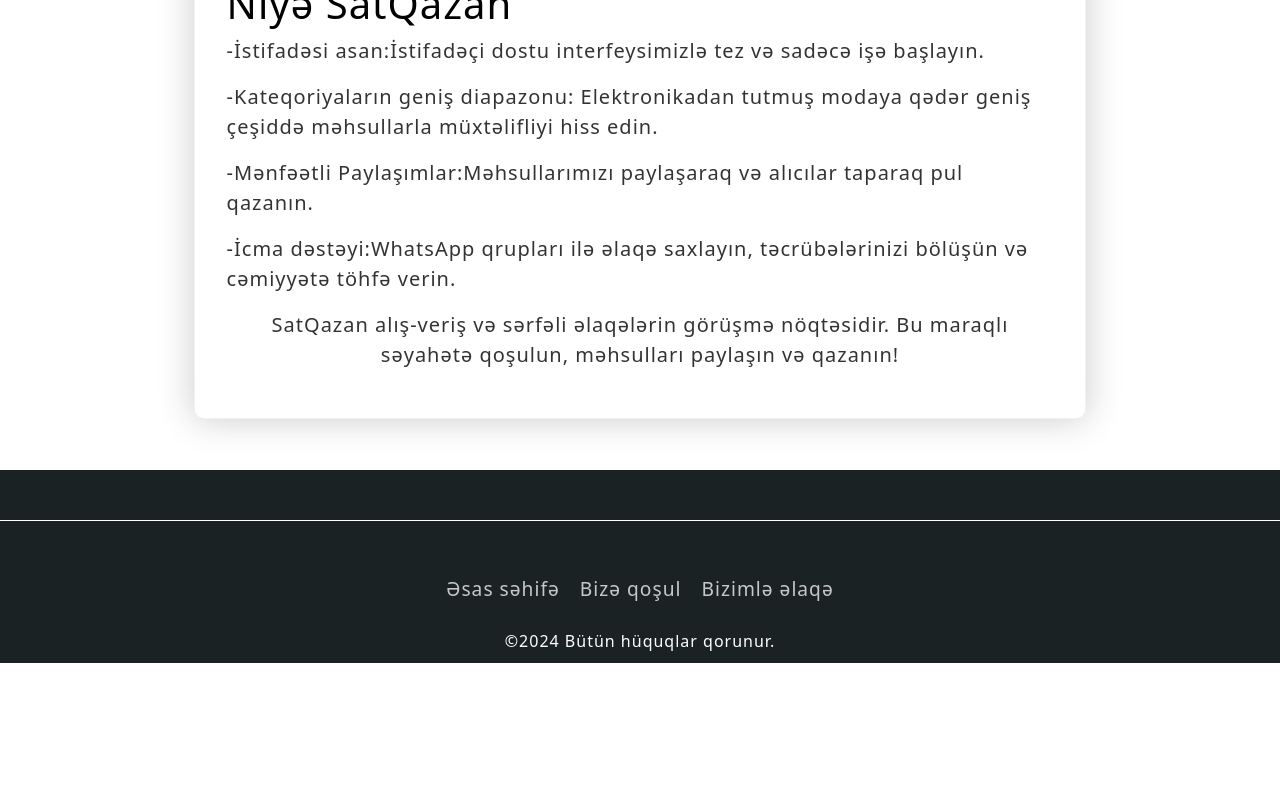
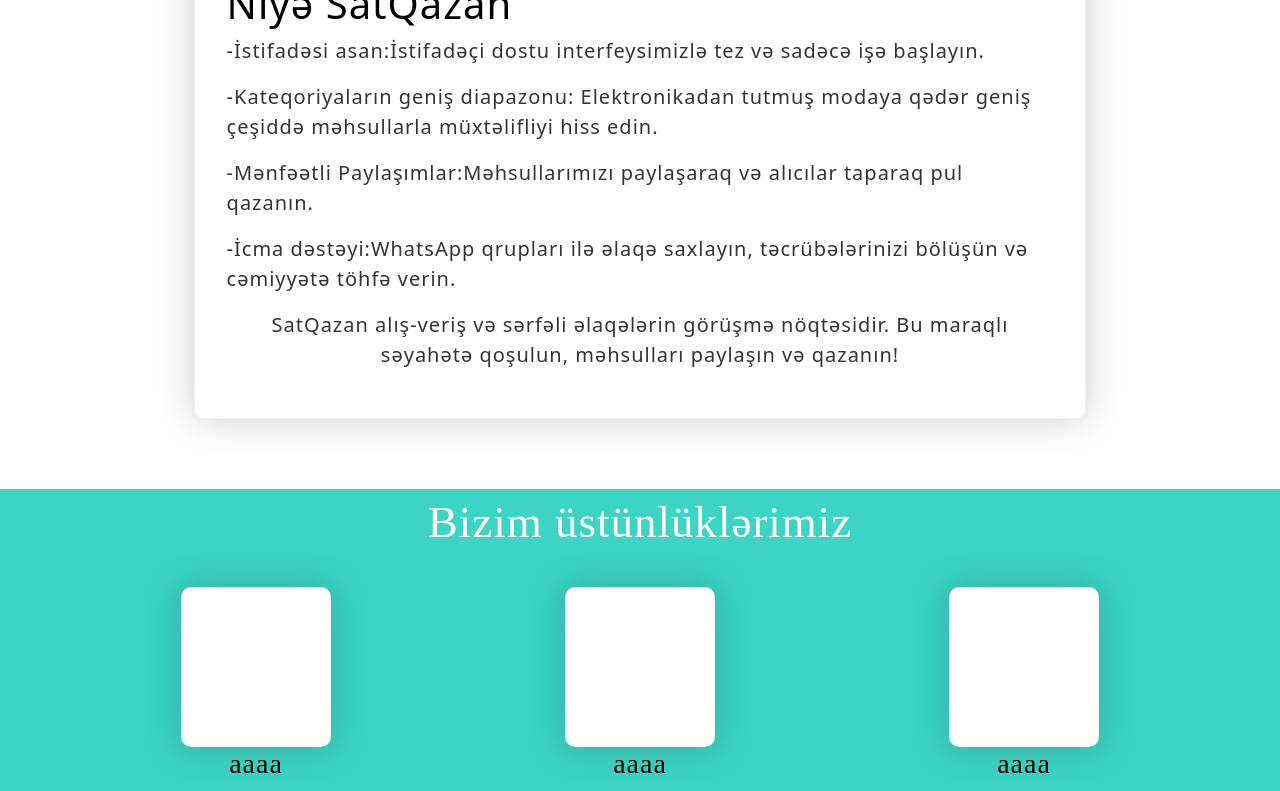
Before and after one commit to rashadibra/Sat_qazan, a React (Create React App) app in the folder sat_qazan/: page / in a window 1280 px wide. Shown: the part 421-1212 px from the top of the page. Before the commit the page ends 1084 px from the top, so only its background shows below. Built offline with nearby package versions, Linux system fonts and the light colour scheme.

Commit message:
first commit

```diff
--- /dev/null
+++ b/sat_qazan/src/components/Main/MainComponents/About/About.css
@@ -0,0 +1,74 @@
+/* ADVANTAGES */
+.advantages{
+    width: 100%;
+    background-color: #3dd4c3;
+    color: white;
+    margin-top: 30px;
+    font-family: "poppins";
+}
+.advantages>div{
+    width: 90%;
+    margin:70px auto 0 auto;
+}
+.advantages .title{
+    font-size: 45px;
+    text-align: center;
+    padding-bottom: 20px;
+}
+.advantages .info{
+    display: flex;
+    justify-content:space-around ;
+    width:100% ;
+
+}
+.advantages .infoContainers{
+    margin: 10px;
+}
+.advantages .infoContainersIcon{
+    width: 150px;
+    height: 160px;
+    background-color: #fff;
+    border: 1px solid hsla(0, 0%, 65%, 0.158);
+    box-shadow: 0 0 36px 1px rgba(0, 0, 0, 0.2);
+    border-radius: 10px;
+    backdrop-filter: blur(30px);
+    padding: 1rem;
+    -webkit-border-radius: 10px;
+    -moz-border-radius: 10px;
+    -ms-border-radius: 10px;
+    -o-border-radius: 10px;
+    z-index: 100;
+}
+.advantages .infoContainersInfo{
+   color: black;
+    width: 100%;
+    text-align: center;
+}
+/* RULES */
+.rules{
+    margin-top:10px ;
+    width: 100%;
+}
+.rules>div{
+    width: 95%;
+ margin: 20px auto;
+    min-height:300px;
+    border: 1px solid hsla(0, 0%, 65%, 0.441);
+ border-radius: 10px;
+}
+.rulesTitle{
+    font-size: 45px;
+    text-align: center;
+}
+.rulesInfo{
+    margin: 20px;
+}
+
+@media(max-width:700px){
+    .advantages{
+        padding-top:5px ;
+    }
+    .advantages .info{
+       flex-wrap: wrap;
+    }
+}
--- a/sat_qazan/src/components/Main/MainComponents/About/About.jsx
+++ b/sat_qazan/src/components/Main/MainComponents/About/About.jsx
@@ -3,7 +3,7 @@ import { useEffect, useRef } from 'react';
 import ScrollReveal from 'scrollreveal';
 import {Link} from 'react-router-dom'
 import {useFormik} from 'formik';
-
+import "./About.css"
 
 
 const themes = [
@@ -87,9 +87,12 @@ function About() {
       reset: true,
       delay: 0,
     });
+
   }, []);
+
   return (
-    <section className="container scroll-reveal">
+   <div>
+     <section className="container scroll-reveal">
       <div className="info-container">
         <div className="circle circle-one"></div>
         <div className="form-container">
@@ -114,6 +117,54 @@ function About() {
         <div className="circle circle-two"></div>
       </div>
     </section>
+    <section className="advantages scroll-reveal">
+      <div>
+        <div className="title">Bizim üstünlüklərimiz</div>
+        <div className="info">
+          <div className="infoContainers">
+            <div className="infoContainersIcon"></div>
+            <div className="infoContainersInfo">
+              <h3>aaaa</h3>
+              <p>asdf</p>
+            </div>
+          </div>
+          <div className="infoContainers">
+            <div className="infoContainersIcon"></div>
+            <div className="infoContainersInfo">
+              <h3>aaaa</h3>
+              <p>asdf</p>
+            </div>
+          </div>
+          <div className="infoContainers">
+            <div className="infoContainersIcon"></div>
+            <div className="infoContainersInfo">
+              <h3>aaaa</h3>
+              <p>asdf</p>
+            </div>
+          </div>
+
+        </div>
+
+      </div>
+    </section>
+    <section className="rules scroll-reveal">
+      <div className="rulesBtns">
+
+      </div>
+<div>
+  <div className="rulesTitle">
+    <h1>Necə işləyir</h1>
+  </div>
+  <div className="rulesInfo">
+    <p>Lorem ipsum dolor sit amet consectetur, adipisicing elit. Quidem nesciunt blanditiis ipsam eos minima ullam nostrum unde pariatur, perspiciatis doloremque facere corporis natus velit nisi architecto obcaecati quisquam nobis aliquam inventore deleniti, quae culpa. Mollitia neque inventore iusto harum, voluptate eos at placeat, ducimus enim minima molestias sint dolores vel architecto laudantium quasi aperiam eveniet in earum commodi natus a ea! Natus, odio! Quia cum reprehenderit error natus pariatu
+      r, dolorem explicabo vel? Quas sit
+      placeat, doloremque impedit, eveniet
+      ab illum totam repellat eligendi quis vol
+      uptates pariatur? Minus nihil labore libero atque similique. Error voluptatibus ea iste. Provident sequi quidem necessitatibus.</p>
+  </div>
+</div>
+    </section>
+   </div>
   );
 }
 
```
